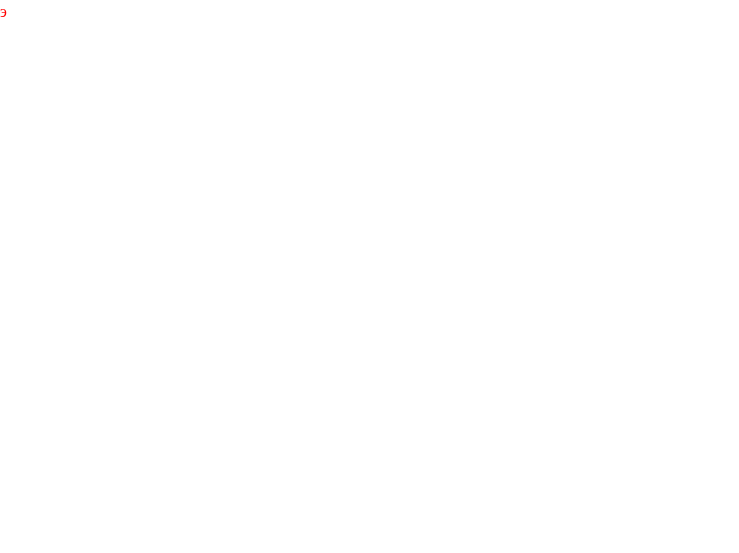
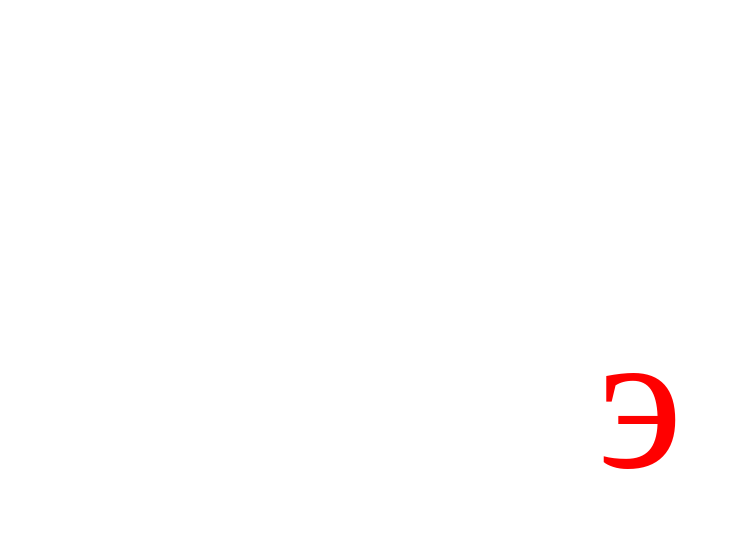
Before and after one commit to hyperkarmic/cyrillic, a plain HTML site: page index.html in a window 1280 px wide. Shown: the whole page, without its empty margins (0-739 px from the left). Drawn offline with Linux system fonts and the light colour scheme.

Commit message:
centered and font size increased

```diff
--- a/style.css
+++ b/style.css
@@ -46,5 +46,10 @@ h1, h2, h3, h4, h5, h6 {
 }
 
 body{
-  color: red;
+  color:red;
+  font-size:200px;
+  margin:0;
+  height:100vh; /* use 100% of the height of the viewport */
+  display:grid;
+  place-items: center;
 }
```
